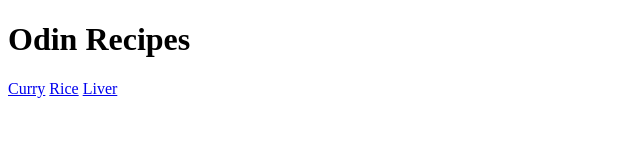
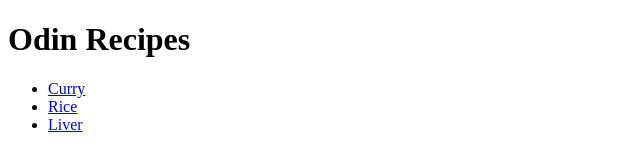
Before and after one commit to performlikemike/odin-recipes, a plain HTML site: page index.html in a window 1280 px wide. Shown: the whole page, without its empty margins (0-640 px from the left). Drawn offline with Linux system fonts and the light colour scheme.

Commit message:
List recipes on index page

```diff
--- a/index.html
+++ b/index.html
@@ -7,9 +7,11 @@
     <body>
         <p>
             <h1>Odin Recipes</h1>
-            <a href="./recipes/curry.html">Curry</a>
-            <a href="./recipes/rice.html">Rice</a>
-            <a href="./recipes/liver.html">Liver</a>
+            <ul>
+                <li><a href="./recipes/curry.html">Curry</a></li>
+                <li><a href="./recipes/rice.html">Rice</a></li>
+                <li><a href="./recipes/liver.html">Liver</a></li>
+            </ul>
         </p>
     </body>
 </html>
```
